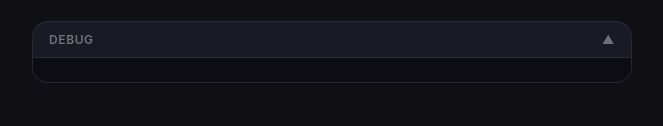
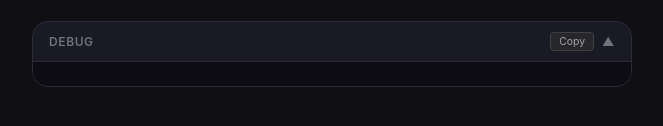
Before and after one commit to rifaterdemsahin/record-and-transcribe, a website: page index.html in a window 1280 px wide. Shown: the part 318-444 px from the top of the page, 308-971 px from the left. Drawn offline with Linux system fonts and the light colour scheme.

Commit message:
feat: copy button for debug log

```diff
--- a/index.html
+++ b/index.html
@@ -241,6 +241,28 @@
       color: #a1a1aa;
     }
 
+    .debug-actions {
+      display: flex;
+      align-items: center;
+      gap: 8px;
+    }
+
+    .debug-copy-btn {
+      background: #27272a;
+      border: 1px solid #3f3f46;
+      color: #a1a1aa;
+      font-size: 0.65rem;
+      padding: 2px 8px;
+      border-radius: 4px;
+      cursor: pointer;
+      font-family: inherit;
+    }
+
+    .debug-copy-btn:hover {
+      color: #fff;
+      border-color: #52525b;
+    }
+
     .debug-log {
       background: #0c0c12;
       border-top: 1px solid #2a2a3a;
@@ -345,7 +367,10 @@
     <div class="card debug-panel" id="debugPanel">
       <div class="debug-header" id="debugToggle">
         <span>Debug</span>
-        <span id="debugArrow">▲</span>
+        <div class="debug-actions">
+          <button class="debug-copy-btn" id="debugCopyBtn">Copy</button>
+          <span id="debugArrow">▲</span>
+        </div>
       </div>
       <pre class="debug-log visible" id="debugLog"></pre>
     </div>
@@ -373,6 +398,7 @@
       const debugLog = document.getElementById('debugLog');
       const debugToggle = document.getElementById('debugToggle');
       const debugArrow = document.getElementById('debugArrow');
+      const debugCopyBtn = document.getElementById('debugCopyBtn');
 
       let mediaRecorder;
       let audioChunks = [];
@@ -427,6 +453,15 @@
       debugToggle.addEventListener('click', () => {
         const open = debugLog.classList.toggle('visible');
         debugArrow.textContent = open ? '▲' : '▼';
+      });
+
+      debugCopyBtn.addEventListener('click', (e) => {
+        e.stopPropagation();
+        const text = debugLog.textContent || debugLog.innerText;
+        navigator.clipboard.writeText(text).then(() => {
+          debugCopyBtn.textContent = 'Copied';
+          setTimeout(() => { debugCopyBtn.textContent = 'Copy'; }, 1500);
+        });
       });
 
       function formatTime(s) {
```
